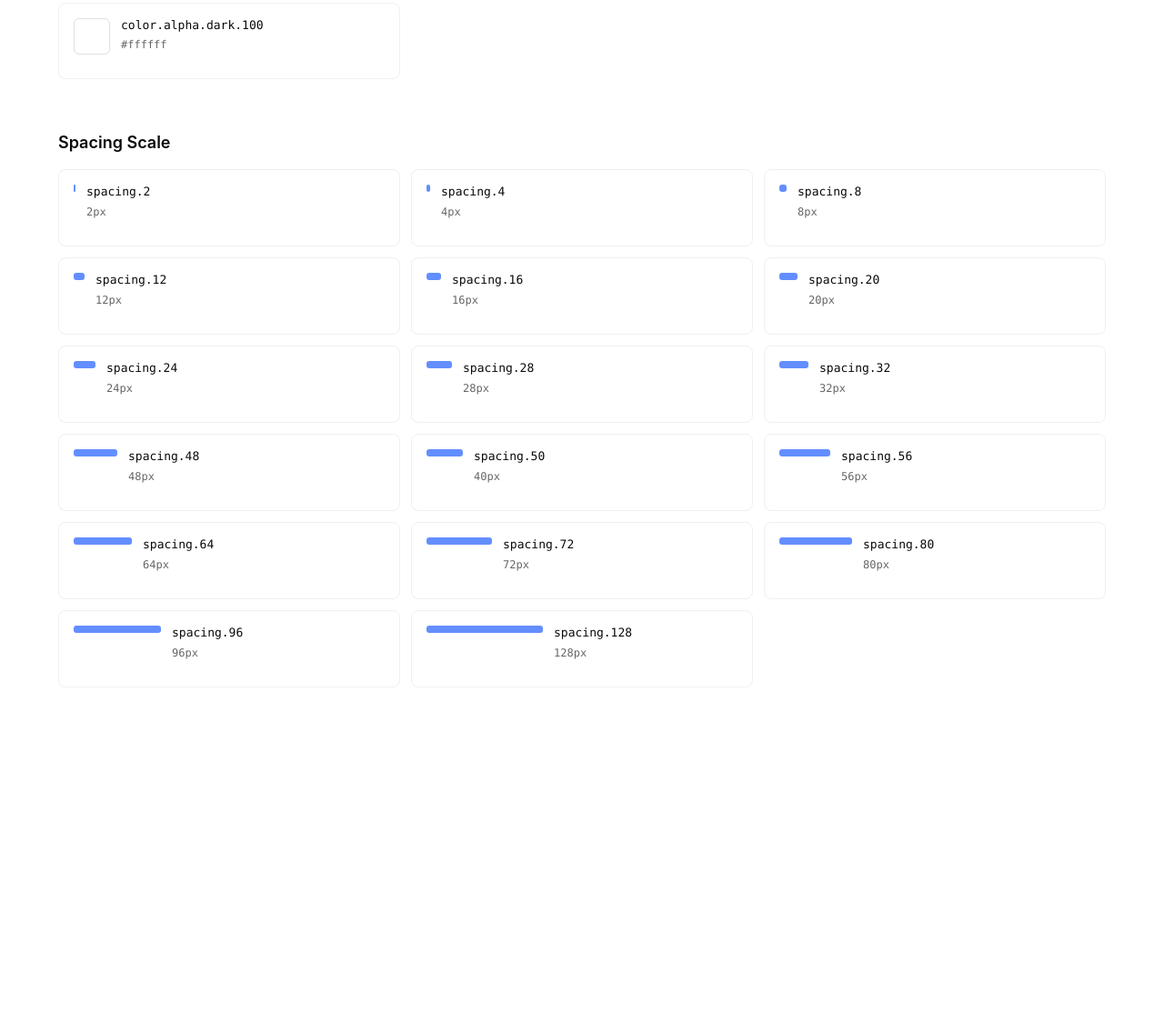
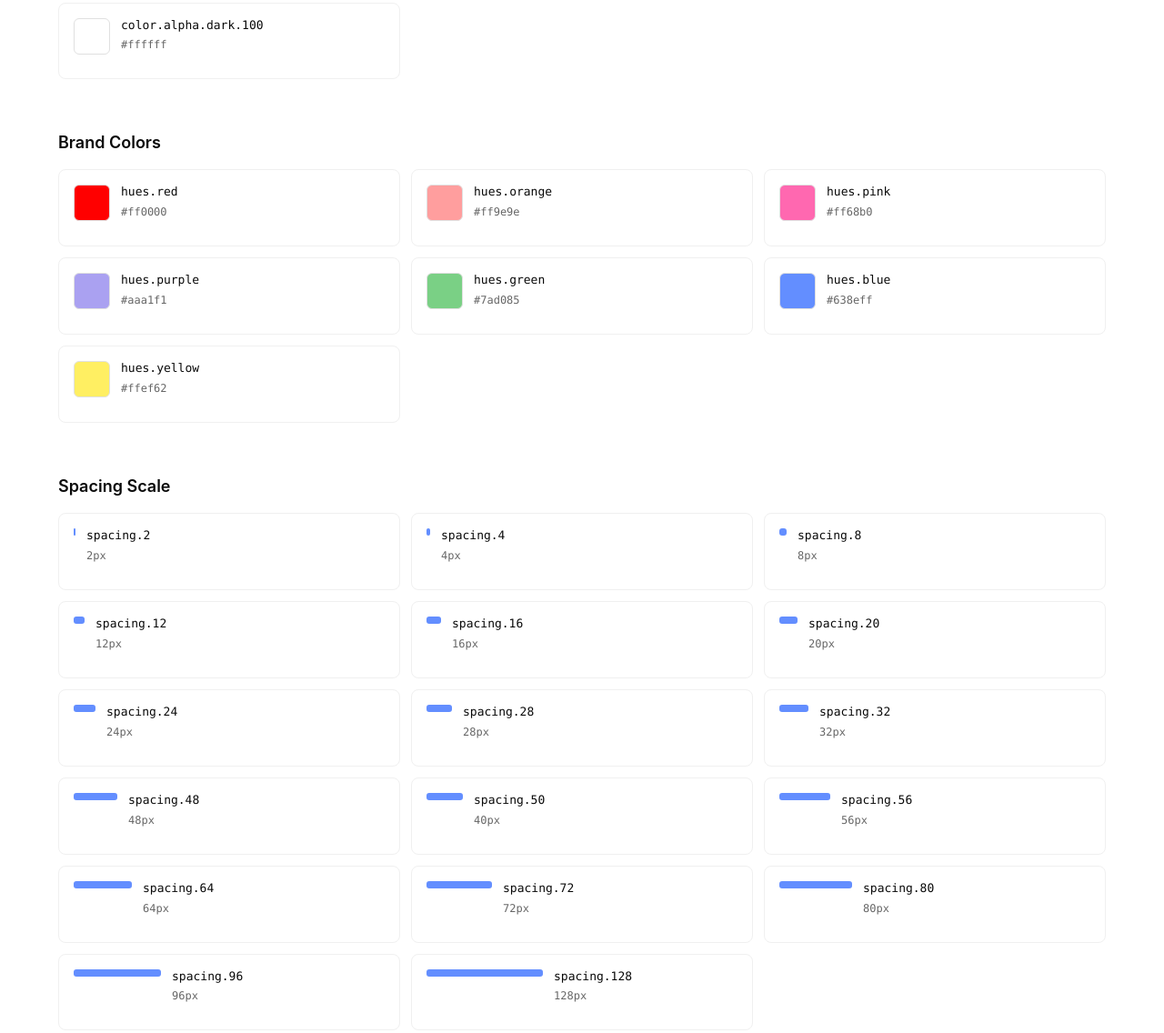
Before and after one commit to ryanincolor/sonetel-design-system, a website: page index.html in a window 1280 px wide. Shown: the part 1769-2905 px from the top of the page at 91% size. Before the commit the page ends 2589 px from the top, so only its background shows below. Drawn offline with Linux system fonts and the light colour scheme.

Commit message:
clean up

```diff
--- a/index.html
+++ b/index.html
@@ -1093,7 +1093,14 @@
                 "color",
               );
             }
-            if (colorTokens.hues) {
+            if (colorTokens.color && colorTokens.color.hues) {
+              displayTokenCategory(
+                grid,
+                "Brand Colors",
+                { hues: colorTokens.color.hues },
+                "color",
+              );
+            } else if (colorTokens.hues) {
               displayTokenCategory(
                 grid,
                 "Brand Colors",
```
